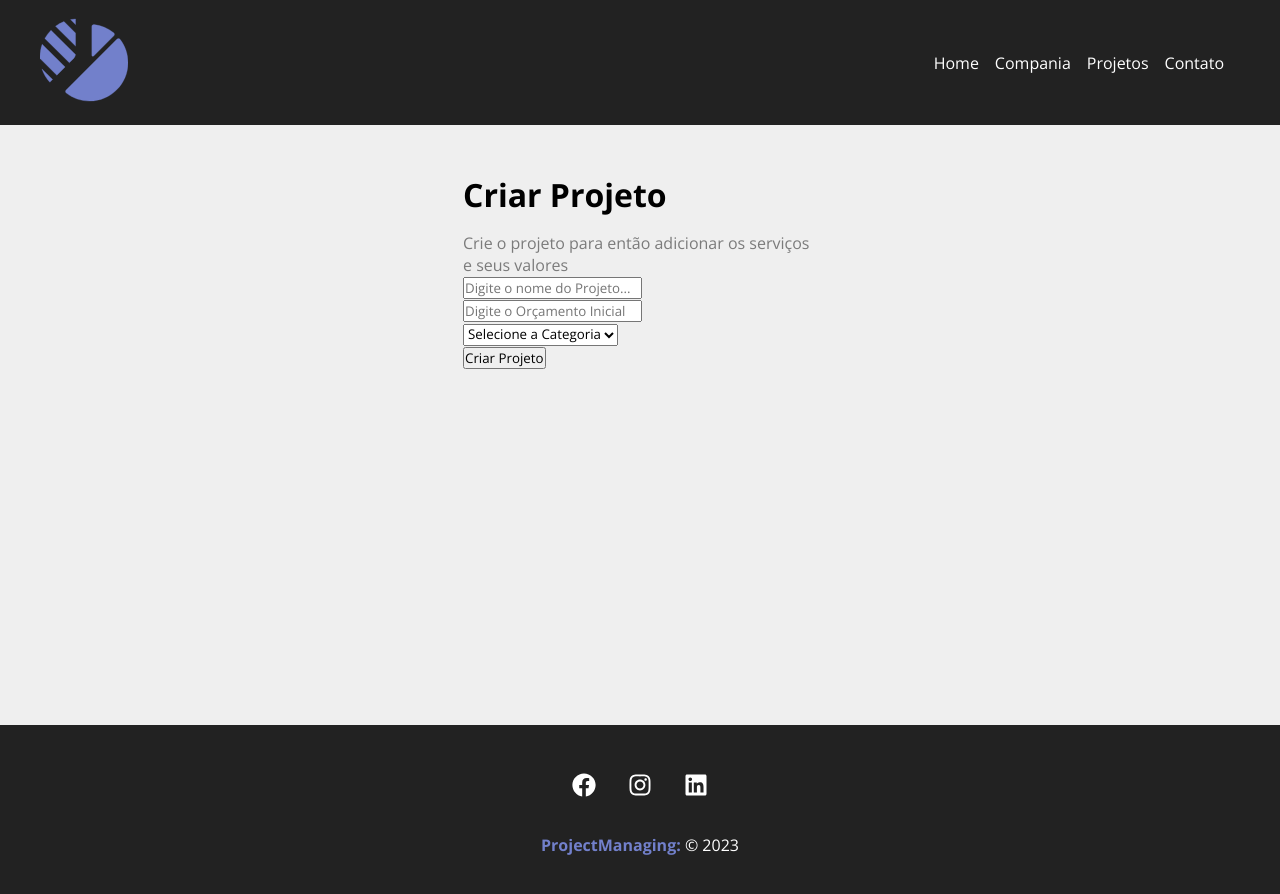
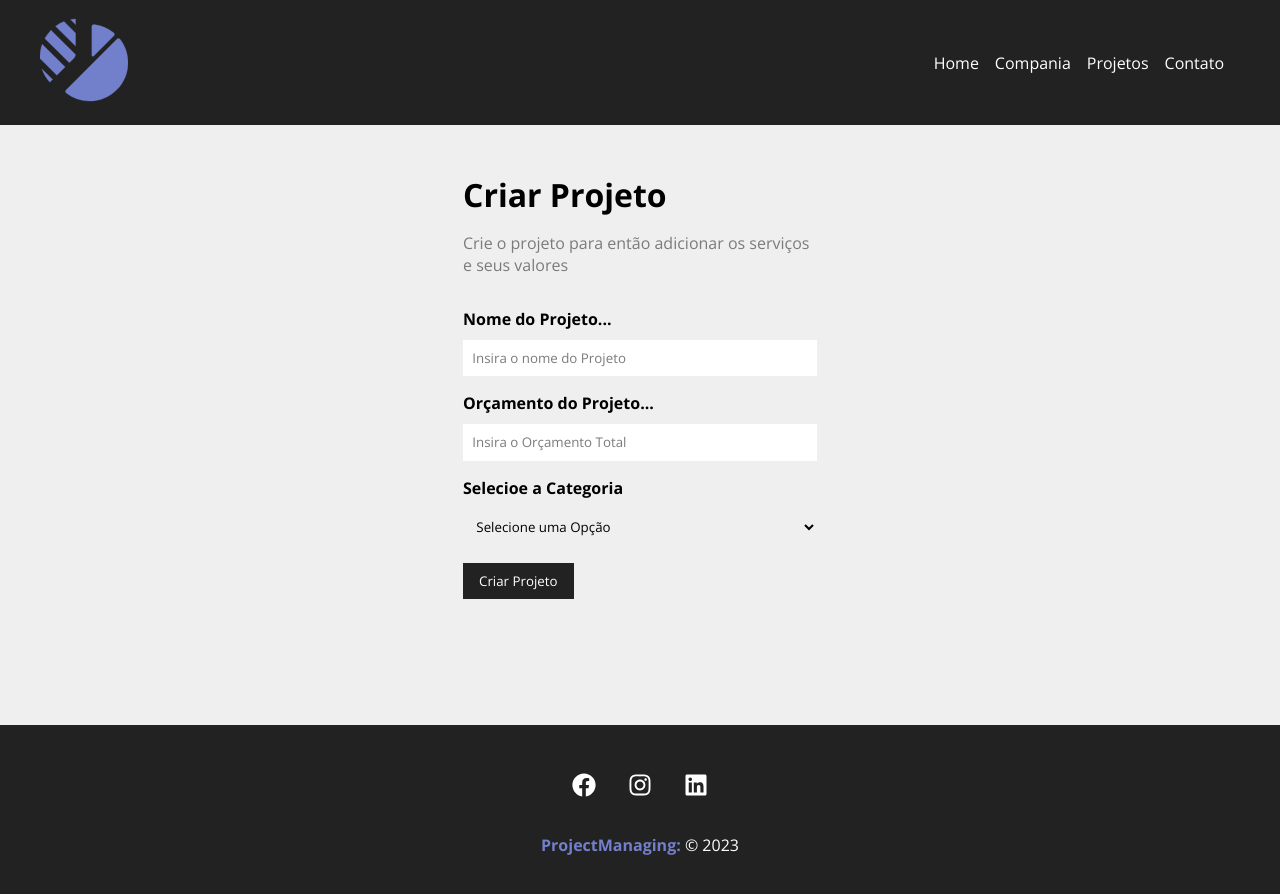
Before and after one commit to Chameison/projectManaging-, a JavaScript app: page /newprojects in a window 1280 px wide. Shown: the top 894 px of the page. Built offline with nearby package versions, Linux system fonts and the light colour scheme; the HTML template or start-up script is replaced by a standard one.

Commit message:
Componetizando o formulario - 22

```diff
--- a/package.json
+++ b/package.json
@@ -12,6 +12,7 @@
     "react-icons": "^4.7.1",
     "react-router-dom": "^6.8.2",
     "react-scripts": "5.0.1",
+    "sweetalert2": "^11.7.3",
     "uuid": "^9.0.0",
     "web-vitals": "^2.1.4"
   },
--- /dev/null
+++ b/src/components/form/Input.js
@@ -0,0 +1,13 @@
+import styles from './Input.module.css'
+function Input({type, text, name, placeholder, handleOnChange, value}){ //para podermos manusear os dados dos inputs, para podermos utilizar diversos forms
+    return(
+
+    <div className={styles.form_control}>
+        <label htmlFor={name}>{text}</label>
+        <input type={type} name={name} placeholder={placeholder}
+         id={name} onChange={handleOnChange} value = {value}/>
+
+    </div>)
+}
+
+export default Input
--- /dev/null
+++ b/src/components/form/Input.module.css
@@ -0,0 +1,18 @@
+.form_control {
+    display: flex;
+    flex-direction: column;
+    margin-bottom: 1em;
+}
+.form_control label {
+    margin-bottom: .6em;
+    font-weight: bold;
+}
+
+.form_control input {
+    padding: .7em;
+    border-radius: 0;
+    border: none;
+}
+.form_control input::placeholder {
+    color: #7b7b7b;
+}
--- /dev/null
+++ b/src/components/form/Select.js
@@ -0,0 +1,14 @@
+import styles from './Select.module.css'
+function Select({text, name, options, handleOnChange, value}){ //para podermos manusear os dados dos inputs, para podermos utilizar diversos forms
+    return(
+
+    <div className={styles.form_control}>
+        <label htmlFor={name}>{text}</label>
+        <select name={name} id={name}>
+            <option>Selecione uma Opção</option>
+        </select>
+
+    </div>)
+}
+
+export default Select
--- /dev/null
+++ b/src/components/form/Select.module.css
@@ -0,0 +1,15 @@
+.form_control {
+    display: flex;
+    flex-direction: column;
+    margin-bottom: 1em;
+}
+.form_control label {
+    margin-bottom: .6em;
+    font-weight: bold;
+}
+
+.form_control select {
+    padding: .7em;
+    border-radius: 0;
+    border: none;
+}
--- /dev/null
+++ b/src/components/form/SubmitButton.js
@@ -0,0 +1,10 @@
+import styles from './SubmitButton.module.css'
+function SubmitButton({text}){ //para podermos manusear os dados dos inputs, para podermos utilizar diversos forms
+    return(
+
+    <div >
+        <button className={styles.btn}>{text}</button>
+    </div>)
+}
+
+export default SubmitButton
--- /dev/null
+++ b/src/components/form/SubmitButton.module.css
@@ -0,0 +1,13 @@
+.btn{
+    background-color: #222;
+    color: #fff;
+    padding: 0.7em 1.2em;
+    text-decoration: none;
+    transition: .5s;
+    cursor: pointer;
+    border: none
+}
+
+.btn:hover{
+    color: #7280CB;
+}
--- a/src/components/pages/NewProject.js
+++ b/src/components/pages/NewProject.js
@@ -6,7 +6,7 @@
         <div className={styles.newproject_container}>
             <h1>Criar Projeto</h1>
             <p>Crie o projeto para então adicionar os serviços e seus valores</p>
-            <ProjectForm />
+            <ProjectForm  btnText="Criar Projeto"/>
         </div>
     )
 }
--- a/src/components/projects/ProjectForm.js
+++ b/src/components/projects/ProjectForm.js
@@ -1,21 +1,17 @@
-function ProjectForm(){
+import Input from '../form/Input'
+import Select from '../form/Select'
+import SubmitButton from '../form/SubmitButton'
+import styles from './ProjectForm.module.css'
+function ProjectForm({btnText}){
     return(
-        <form>
-            <div>
-                <input type="text" placeholder="Digite o nome do Projeto..." />
+        <form className={styles.form}>
+            <Input type="text" text="Nome do Projeto..."
+            name="name" placeholder="Insira o nome do Projeto" />
 
-            </div>
-            <div>
-                <input type="number" placeholder="Digite o Orçamento Inicial..." />
-            </div>
-            <div>
-                <select name="category_id">
-                    <option disabled selected>Selecione  a Categoria</option>
-                </select>
-            </div>
-            <div className="">
-                <input type="submit" value="Criar Projeto" />
-            </div>
+            <Input type="number" text="Orçamento do Projeto..."
+            name="budget" placeholder="Insira o Orçamento Total" />
+            <Select name="category_id" text="Selecioe a Categoria" />
+            <SubmitButton text={btnText}/>
         </form>
     )
 }
--- /dev/null
+++ b/src/components/projects/ProjectForm.module.css
@@ -0,0 +1,4 @@
+.form{
+    width: 100%;
+    margin: 2em 0;
+}
```
Also changed, not shown: 1 other file (tests, documents, lock files or other folders).
